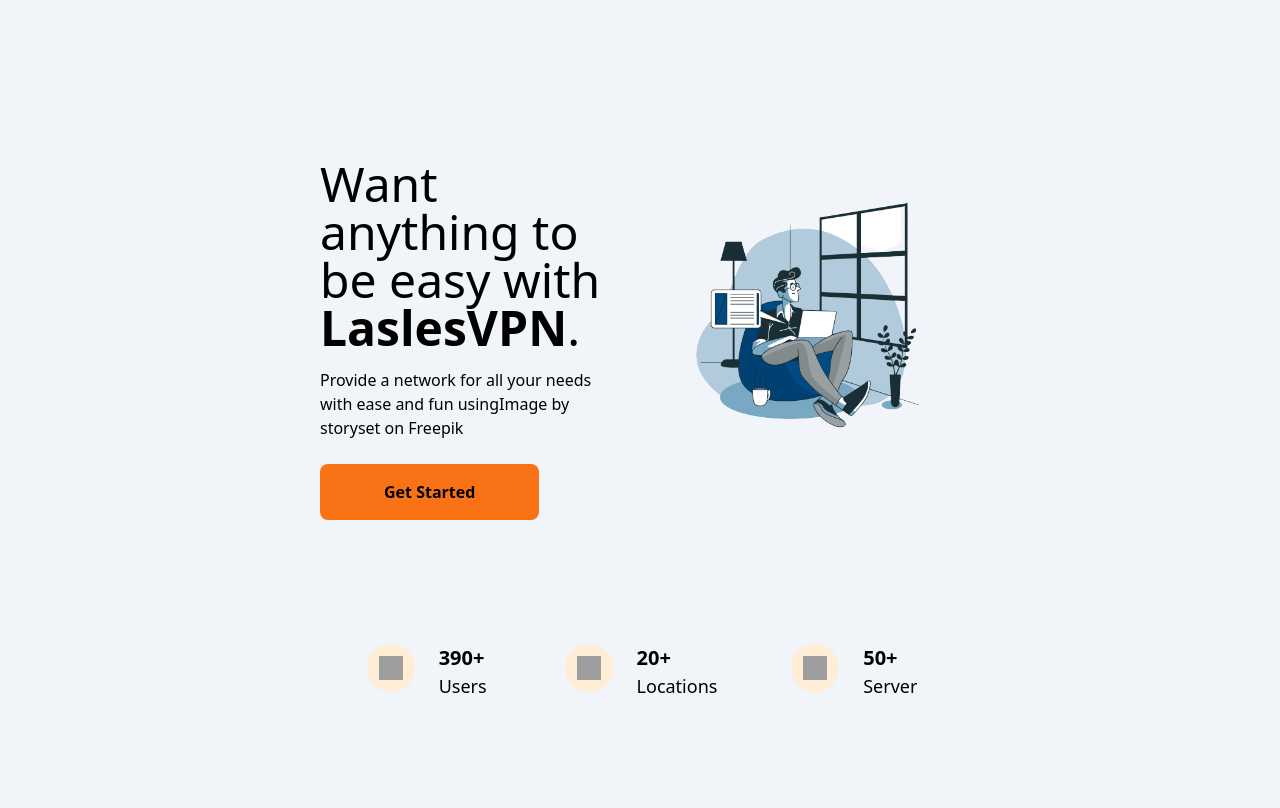
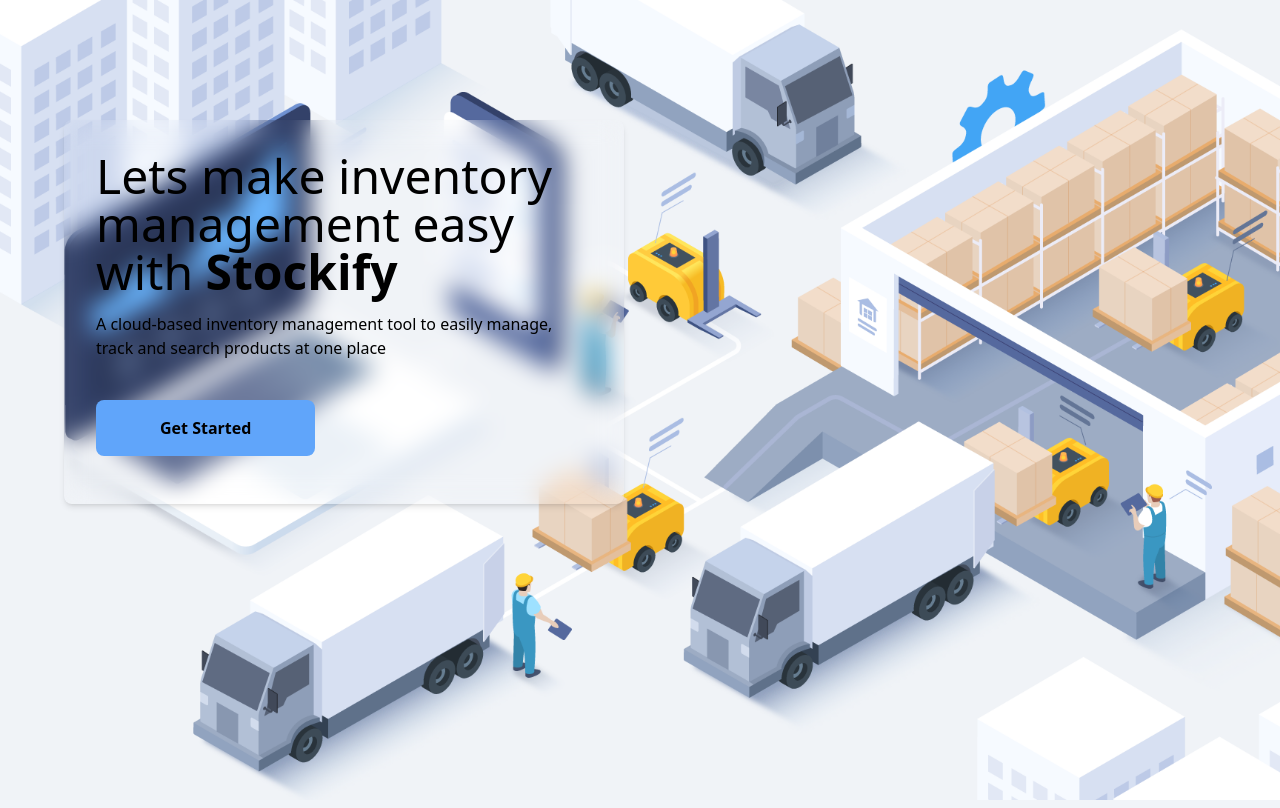
Before and after one commit to codewithsonyy/inventory-management2.0, a Next.js app: page / in a window 1280 px wide. Built offline with nearby package versions, Linux system fonts and the light colour scheme; grey boxes are pictures that could not be loaded.

Commit message:
improved dashboard

```diff
--- a/app/(auth)/login/page.js
+++ b/app/(auth)/login/page.js
@@ -57,15 +57,10 @@
   return (
     <section className="h-screen">
       <Alert alert={alert} showAlert={showAlert} />
-      <div className="h-full mt-8 p-8 rounded-md">
-        <h2>Login to continue to inventory Management</h2>
-        <div className="g-6 flex h-full flex-wrap items-center justify-center lg:justify-between">
+      <div className="h-full mt-8 p-8  rounded-md">
+        <div className="g-6 flex h-full flex-wrap mx-auto items-center w-2/3  justify-center lg:justify-between">
           <div className="shrink-1 mb-12 grow-0 basis-auto md:mb-0 md:w-9/12 md:shrink-0 lg:w-6/12 xl:w-6/12">
-            <img
-              src="https://tecdn.b-cdn.net/img/Photos/new-templates/bootstrap-login-form/draw2.webp"
-              className="w-full"
-              alt="Sample image"
-            />
+            <img src="/st-bg.png" className="w-full" alt="Sample image" />
           </div>
 
           <div className="mb-12 md:mb-0 md:w-8/12 lg:w-5/12 xl:w-5/12">
@@ -98,14 +93,14 @@
 
               <div className="text-center lg:text-left">
                 <button
-                  className="inline-block rounded shadow-md bg-slate-900 hover:bg-[#2ff9c6] active:bg-slate-900 active:text-[#2ff9c6] hover:text-black px-7 pb-2.5 pt-3 text-sm font-medium uppercase leading-normal text-white  focus:outline-none"
+                  className="inline-block rounded shadow-md bg-slate-900 hover:bg-[#2ff9c6] active:animate-ping hover:text-black px-7 pb-2.5 pt-3 text-sm font-medium uppercase leading-normal text-white  focus:outline-none"
                   type="submit"
                 >
                   Sign in
                 </button>
 
                 <p className="mb-0 mt-2 pt-1 text-sm font-semibold">
-                  Dont have an account?{" "}
+                  Don't have an account?{" "}
                   <Link href="/signup">
                     <span className=" text-green-400 active:text-white ">
                       Register Now
--- a/app/(auth)/signup/page.js
+++ b/app/(auth)/signup/page.js
@@ -61,10 +61,8 @@
     <div>
       <div className="p-10 h-fit">
         <Alert alert={alert} showAlert={showAlert} />
-        <h1 className="mb-8 font-extrabold text-4xl">
-          Create an account to use Inventory Management{" "}
-        </h1>
-        <div className="grid grid-cols-1 md:grid-cols-2 gap-8">
+
+        <div className="grid grid-cols-1 md:grid-cols-2 rounded-md w-2/3 p-10 gap-8">
           <form onSubmit={submitHandler}>
             <div>
               <label className="block font-semibold" htmlFor="name">
@@ -115,14 +113,14 @@
             <div className="flex items-center justify-between mt-8">
               <button
                 type="submit"
-                className="flex items-center justify-center px-8 py-3 border border-transparent text-base font-medium rounded-md text-white bg-indigo-600 hover:bg-indigo-700 active:rounded-full md:py-4 md:text-lg md:px-10"
+                className="flex items-center justify-center px-8 py-3 border border-transparent text-base font-medium rounded-md text-white bg-slate-800 hover:rounded-none active:animate-ping md:py-4 md:text-lg md:px-10"
               >
                 Submit
               </button>
-              <h1>
+              <h1 className="ml-4">
                 If user already exits&#x2192;
                 <Link
-                  className="text-black font-bold active:text-gray-200"
+                  className="text-green-400 font-bold active:text-gray-200"
                   href="/login"
                 >
                   {" "}
--- a/app/api/action/route.js
+++ b/app/api/action/route.js
@@ -1,30 +1,41 @@
-import { MongoClient } from "mongodb";
+import connectToMongo from "@/db/dbConnect";
+import Product from "@/db/models/Products";
+import { verify } from "jsonwebtoken";
 import { NextResponse } from "next/server";
+export async function POST(request) {
+  const requestHeaders = new Headers(request.headers);
+  const token = requestHeaders.get("auth-token");
+  const data = verify(token, process.env.JWT_SECRET);
 
-export async function POST(request) {
-  let { action, slug, initialQuantity } = await request.json()
-  // Replace the uri string with your connection string.
-  const uri = "mongodb+srv://mongodb:di9utTasUi4AHxoJ@mongoyoutube.nhtraxd.mongodb.net/";
-  const client = new MongoClient(uri);
+  let id = data.user.id;
+
   try {
-    const database = client.db('stock');
-    const inventory = database.collection('inventory');
-    const filter = { slug: slug };
+    await connectToMongo();
+    let { action, slug, initialQuantity } = await request.json();
 
-    let newQuantity = action == "plus" ? (parseInt(initialQuantity) + 1) : (parseInt(initialQuantity) - 1)
+    let newQuantity =
+      action == "plus"
+        ? parseInt(initialQuantity) + 1
+        : parseInt(initialQuantity) - 1;
     const updateDoc = {
       $set: {
-        quantity: newQuantity
+        quantity: newQuantity,
       },
     };
-    const result = await inventory.updateOne(filter, updateDoc, {});
 
-    return NextResponse.json({ success: true, message: `${result.matchedCount} document(s) matched the filter, updated ${result.modifiedCount} document(s)` })
-  }
-  catch {
-    return NextResponse.json({ success: false, message: `Some error occurred` })
-  }
-  finally {
-    await client.close();
+    const product = await Product.findOne({
+      $and: [{ user: id }, { slug: slug }],
+    });
+    product.quantity = newQuantity;
+
+    const savedProduct = await product.save();
+
+    return NextResponse.json({ savedProduct, success: true });
+  } catch (error) {
+    console.error(error.message);
+    return new NextResponse(
+      JSON.stringify({ success: false, message: error.message }),
+      { status: 500, headers: { "content-type": "application/json" } }
+    );
   }
 }
--- a/app/api/search/route.js
+++ b/app/api/search/route.js
@@ -1,27 +1,41 @@
-import { MongoClient } from "mongodb";
+import connectToMongo from "@/db/dbConnect";
+import Product from "@/db/models/Products";
+import { verify } from "jsonwebtoken";
+
 import { NextResponse } from "next/server";
 
 export async function GET(request) {
-const query = request.nextUrl.searchParams.get("query")
-// Replace the uri string with your connection string.
-const uri = "mongodb+srv://mongodb:di9utTasUi4AHxoJ@mongoyoutube.nhtraxd.mongodb.net/";
-const client = new MongoClient(uri);
+  const query = request.nextUrl.searchParams.get("query");
+  const requestHeaders = new Headers(request.headers);
+  const token = requestHeaders.get("auth-token");
+  const data = verify(token, process.env.JWT_SECRET);
+
+  let id = data.user.id;
+
   try {
-    const database = client.db('stock');
-    const inventory = database.collection('inventory');
+    await connectToMongo();
 
-    const products = await inventory.aggregate([{
+    const products = await Product.aggregate([
+      {
         $match: {
           $or: [
             { slug: { $regex: query, $options: "i" } }, // Partial matching for name field
-           ]
-        }
-      }
-    ]).toArray()
-    return NextResponse.json({ success: true, products})
-  } finally {
-    // Ensures that the client will close when you finish/error
-    await client.close();
+            { user: { id } }, // multiple fields search -here id and name field
+          ],
+        },
+      },
+    ]);
+
+    return NextResponse.json({
+      success: true,
+
+      products,
+    });
+  } catch (error) {
+    console.error(error.message);
+    return new NextResponse(
+      JSON.stringify({ success: false, message: error.message }),
+      { status: 500, headers: { "content-type": "application/json" } }
+    );
   }
-
 }
--- a/app/dashboard/page.js
+++ b/app/dashboard/page.js
@@ -30,7 +30,7 @@
   }, []);
 
   const buttonAction = async (action, slug, initialQuantity) => {
-    // Immediately change the quantity of the product with given slug in Products
+    // Immediately change the quantity of the product with given slug in Products(only frontend)
     let index = products.findIndex((item) => item.slug == slug);
     let newProducts = JSON.parse(JSON.stringify(products));
     if (action == "plus") {
@@ -60,6 +60,7 @@
       body: JSON.stringify({ action, slug, initialQuantity }),
     });
     let r = await response.json();
+
     setLoadingaction(false);
   };
 
@@ -108,7 +109,13 @@
     if (value.length > 3) {
       setLoading(true);
       setDropdown([]);
-      const response = await fetch("/api/search?query=" + query);
+      const response = await fetch("/api/search?query=" + query, {
+        method: "GET",
+        headers: {
+          "Content-Type": "application/json",
+          "auth-token": localStorage.getItem("token"),
+        },
+      });
       let rjson = await response.json();
       setDropdown(rjson.products);
       setLoading(false);
@@ -118,9 +125,9 @@
   };
 
   return (
-    <>
+    <div className="">
       <Header />
-      <div className="container mx-auto my-8">
+      <div className="container mx-auto   my-8">
         <h1 className="text-3xl font-semibold mb-6">Search a Product</h1>
         <div className="flex mb-2">
           <input
@@ -186,6 +193,7 @@
       </div>
 
       {/* Display Current Stock  */}
+      <div className="flex">
         <div className="container mx-auto my-8">
           <h1 className="text-3xl font-semibold mb-6">Add a Product</h1>
 
@@ -265,6 +273,7 @@
             </tbody>
           </table>
         </div>
-    </>
+      </div>
+    </div>
   );
 }
--- a/app/layout.js
+++ b/app/layout.js
@@ -9,7 +9,7 @@
   return (
     <html lang="en">
       <body className="bg-slate-100">
-        <div className="max-w-3xl mx-auto ">{children}</div>
+        <div className="max-w-full mx-auto ">{children}</div>
       </body>
     </html>
   );
--- a/components/ButtonPrimary.js
+++ b/components/ButtonPrimary.js
@@ -4,7 +4,7 @@
   return (
     <button
       className={
-        "py-3 lg:py-4 px-12 lg:px-16 text-white-500 font-semibold rounded-lg bg-orange-500 hover:shadow-orange-md transition-all outline-none " +
+        "py-3 lg:py-4 px-12 lg:px-16 text-white-500 font-semibold rounded-lg bg-blue-400 hover:rounded-none active:animate-ping transition-all outline-none " +
         addClass
       }
     >
--- a/components/Hero.js
+++ b/components/Hero.js
@@ -1,6 +1,6 @@
 "use client";
 import React, { useMemo } from "react";
-import Image from "next/image";
+
 import ButtonPrimary from "./ButtonPrimary";
 import { motion } from "framer-motion";
 import getScrollAnimation from "@/utils/getScrollAnimation";
@@ -29,37 +29,30 @@
   const scrollAnimation = useMemo(() => getScrollAnimation(), []);
 
   return (
-    <div className="max-w-screen-xl  mt-24 px-8 xl:px-16 mx-auto " id="about">
+    <div className="w-full  overflow-hidden bg-cover bg-no-repeat bg-[url('/inventorym.png')]  h-screen">
+      <div
+        className="max-w-screen-xl  mt-14  px-8 xl:px-16 mx-auto "
+        id="about"
+      >
         <ScrollAnimationWrapper>
           <motion.div
             className="grid grid-flow-row sm:grid-flow-col grid-rows-2 md:grid-rows-1 sm:grid-cols-2 gap-8 py-6 sm:py-16"
             variants={scrollAnimation}
           >
-          <div className=" flex flex-col justify-center items-start row-start-2 sm:row-start-1">
+            <div className=" flex flex-col justify-center p-8 rounded-lg pb-12  bg-transparent shadow-md backdrop-blur-md items-start row-start-2 sm:row-start-1">
               <h1 className="text-3xl lg:text-4xl xl:text-5xl font-medium text-black-600 leading-normal">
-              Want anything to be easy with <strong>LaslesVPN</strong>.
+                Lets make inventory management easy with{" "}
+                <strong>Stockify</strong>
               </h1>
-            <p className="text-black-500 mt-4 mb-6">
-              Provide a network for all your needs with ease and fun using
-              <a href="https://www.freepik.com/free-vector/blogging-concept-illustration_6263767.htm#query=illustrations&position=6&from_view=keyword&track=sph">
-                Image by storyset
-              </a>{" "}
-              on Freepik
+              <p className="text-black-500 mt-4 mb-10">
+                A cloud-based inventory management tool to easily manage, track
+                and search products at one place
               </p>
               <ButtonPrimary>
                 <Link href="/signup">Get Started</Link>
               </ButtonPrimary>
             </div>
-          <div className="flex w-full">
-            <motion.div className="h-full  w-full" variants={scrollAnimation}>
-              <img src="/st-bg.png" />
-            </motion.div>
-          </div>
-        </motion.div>
-      </ScrollAnimationWrapper>
-      <div className="relative w-full flex">
-        <ScrollAnimationWrapper className="rounded-lg w-full grid grid-flow-row sm:grid-flow-row grid-cols-1 sm:grid-cols-3 py-9 divide-y-2 sm:divide-y-0 sm:divide-x-2 divide-gray-100 bg-white-500 z-10">
-          {listUser.map((listUsers, index) => (
+            {/* {listUser.map((listUsers, index) => (
               <motion.div
                 className="flex items-center justify-start sm:justify-center py-4 sm:py-6 w-8/12 px-4 sm:w-auto mx-auto sm:mx-0"
                 key={index}
@@ -78,14 +71,23 @@
                   </div>
                 </div>
               </motion.div>
-          ))}
+            ))} */}
+            {/* <div className="flex w-full">
+              <motion.div className="h-full  w-full" variants={scrollAnimation}>
+                <img src="/st-bg.png" />
+              </motion.div>
+            </div> */}
+          </motion.div>
         </ScrollAnimationWrapper>
+        <div className="relative w-full flex">
+          <ScrollAnimationWrapper className="rounded-lg w-full grid grid-flow-row sm:grid-flow-row grid-cols-1 sm:grid-cols-3 py-5 divide-y-2 sm:divide-y-0 sm:divide-x-2 divide-gray-100 bg-white-500 z-10"></ScrollAnimationWrapper>
           <div
             className="absolute bg-black-600 opacity-5 w-11/12 roudned-lg h-64 sm:h-48 top-0 mt-8 mx-auto left-0 right-0"
             style={{ filter: "blur(114px)" }}
           ></div>
         </div>
       </div>
+    </div>
   );
 };
 
```
Lines whose indentation alone changed are shown as unchanged.
